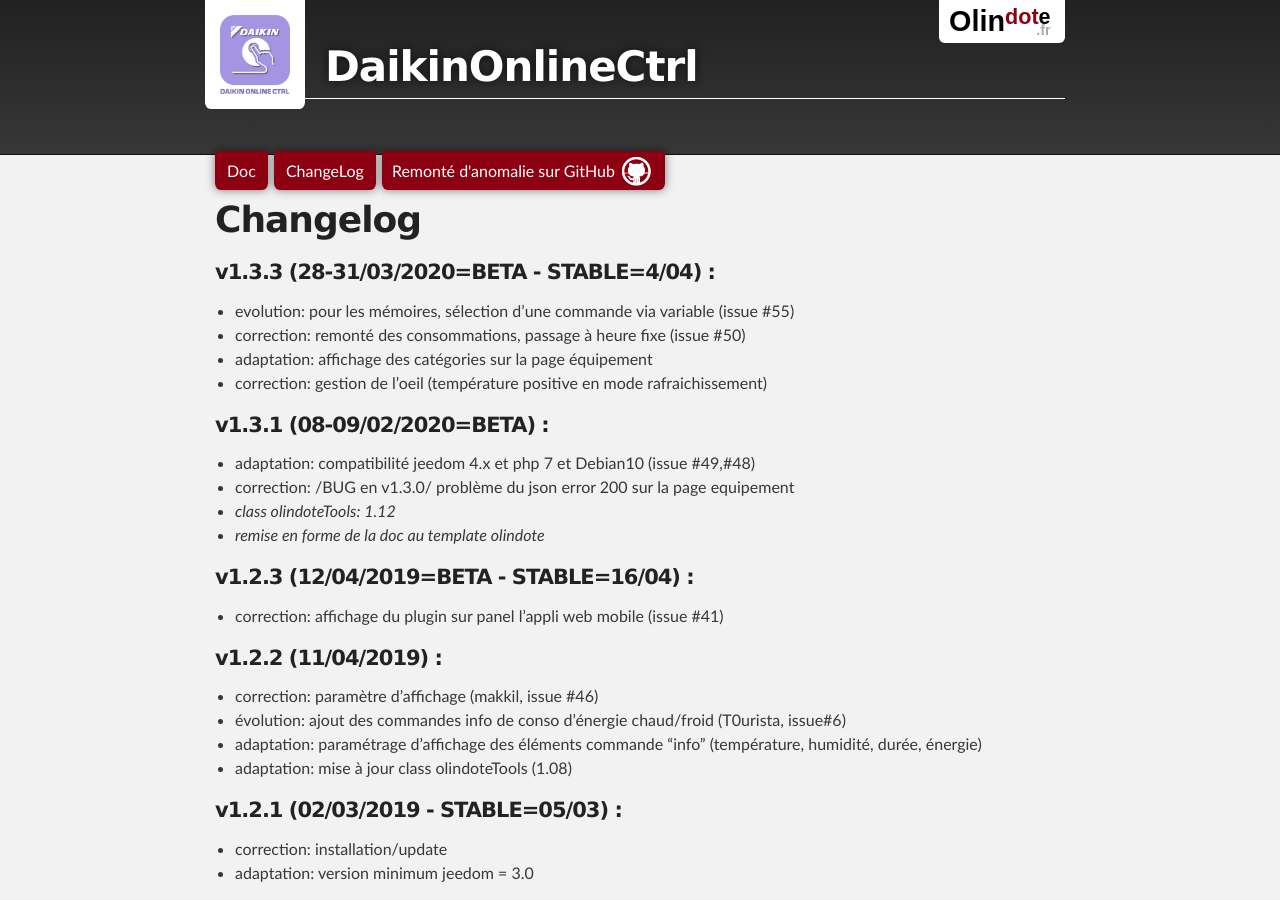
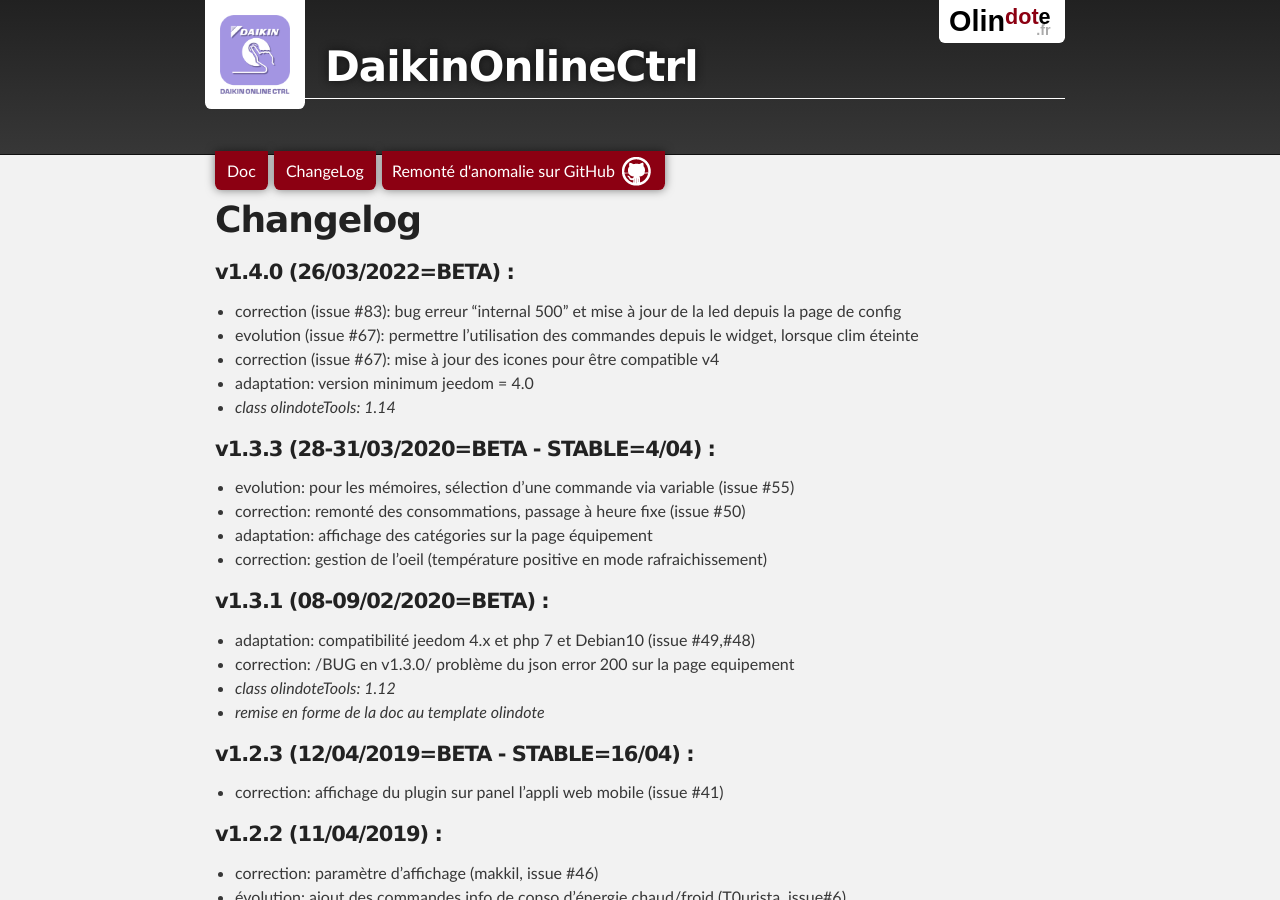
Before and after one commit to abarrau/jeedom-plugins-doc, a Jekyll site: the page built from docs/DaikinOnlineCtrl/fr_FR/changelog.md, in a window 1280 px wide and 900 px high. Built offline with Jekyll 4.4.1, drawn with Linux system fonts in a browser that asks for light colours; our own code applies the rules of GitHub Pages for plain Markdown files; the repository's description, which GitHub fills in, is left out.

Commit message:
maj doc Daikin pour v1.4.x

```diff
--- a/docs/DaikinOnlineCtrl/fr_FR/changelog.md
+++ b/docs/DaikinOnlineCtrl/fr_FR/changelog.md
@@ -1,10 +1,18 @@
 # Changelog
+
+#### v1.4.0 (26/03/2022=BETA) :
+- correction (issue #83): bug erreur "internal 500" et mise à jour de la led depuis la page de config
+- evolution (issue #67): permettre l'utilisation des commandes depuis le widget, lorsque clim éteinte
+- correction (issue #67): mise à jour des icones pour être compatible v4
+- adaptation: version minimum jeedom = 4.0
+- _class olindoteTools: 1.14_
 
 #### v1.3.3 (28-31/03/2020=BETA - STABLE=4/04) :
 - evolution: pour les mémoires, sélection d'une commande via variable (issue #55)
 - correction: remonté des consommations, passage à heure fixe (issue #50)
 - adaptation: affichage des catégories sur la page équipement
 - correction: gestion de l'oeil (température positive en mode rafraichissement)
+
 
 #### v1.3.1 (08-09/02/2020=BETA) :
 - adaptation: compatibilité jeedom 4.x et php 7 et Debian10 (issue #49,#48)
```
Also changed, not shown: docs/DaikinOnlineCtrl/fr_FR/index.md (+3 -7 lines), docs/DaikinOnlineCtrl/images/DaikinOnlineCtrl_parametre.png.
